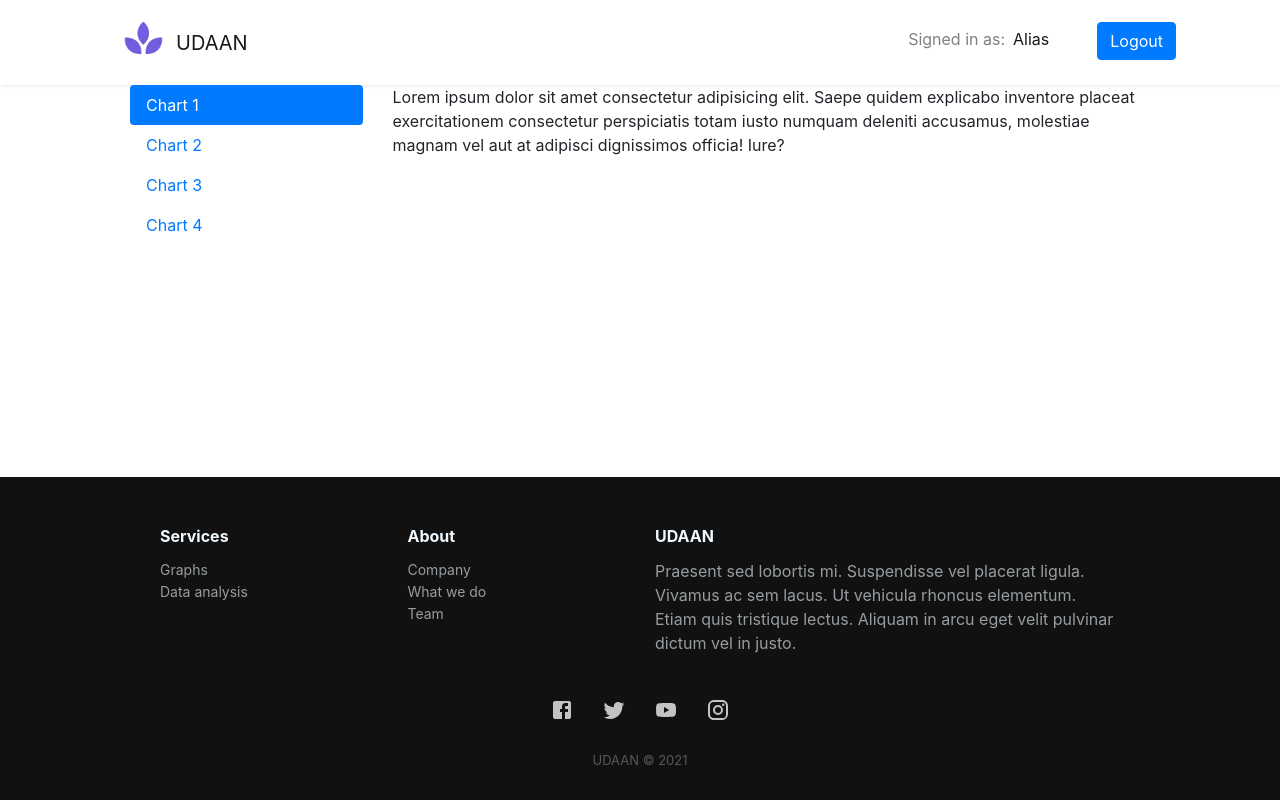
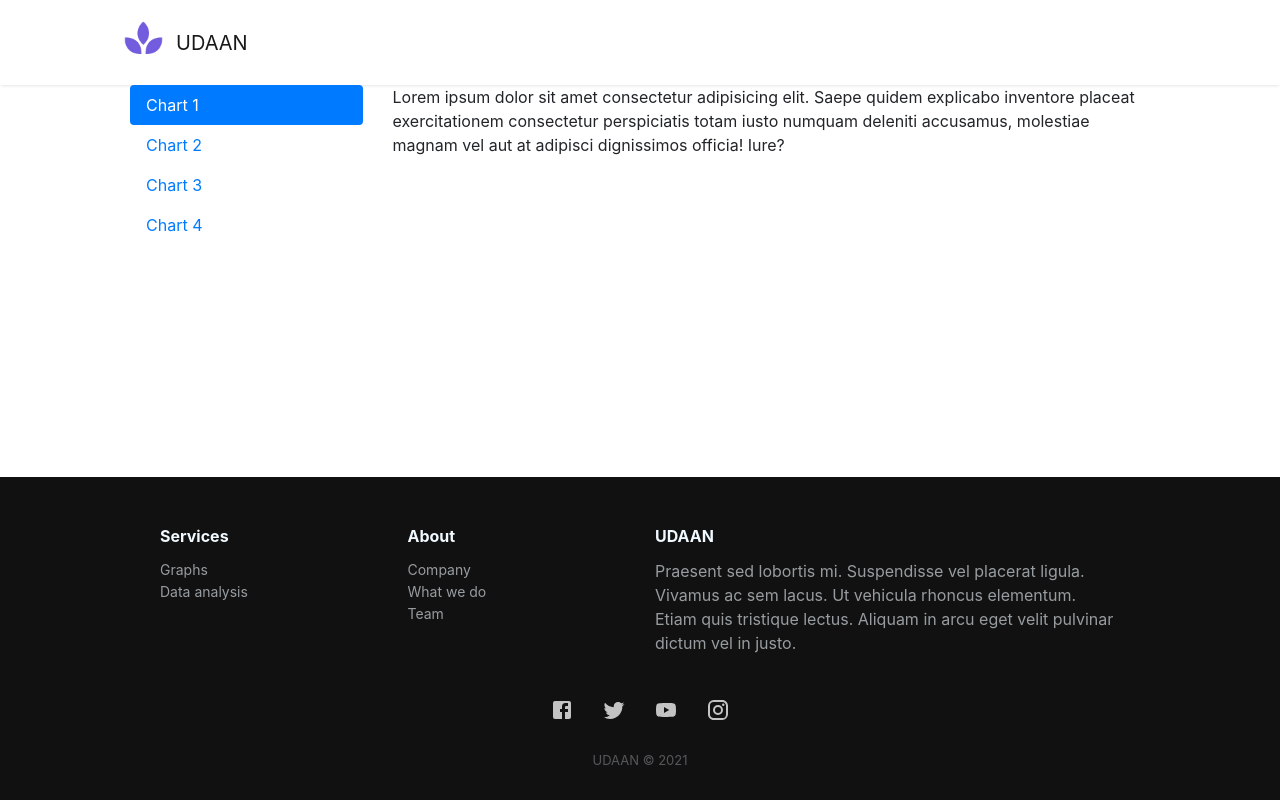
Before and after one commit to udaanorg/web2.0, a React (Create React App) app: page /graphs in a window 1280 px wide. Built offline with nearby package versions, Linux system fonts and the light colour scheme.

Commit message:
modified navbar as per graphs & addlogs pg

```diff
--- a/src/components/HomeNavbar.js
+++ b/src/components/HomeNavbar.js
@@ -2,7 +2,7 @@ import React from "react";
 import { Navbar } from "react-bootstrap";
 import "../styles/Navbar.css";
 
-const HomeNavbar = () => {
+const HomeNavbar = ({ page }) => {
   return (
     <div className="Nav">
       <Navbar className="home_nav">
@@ -15,8 +15,10 @@ const HomeNavbar = () => {
           />{" "}
           <span className="pb-3 title">UDAAN</span>
         </Navbar.Brand>
-        <Navbar.Collapse className="justify-content-end ">
-          <Navbar.Text className="home_nav_end">
+        <Navbar.Collapse className="justify-content-end">
+          <Navbar.Text
+            className={`${page === "graphs" ? "d-none" : "home_nav_end"}`}
+          >
             Signed in as:
             <a href="#" className="ml-2 mr-5">
               Alias
--- a/src/pages/GraphsPage.js
+++ b/src/pages/GraphsPage.js
@@ -7,7 +7,7 @@ import "../styles/GraphsPage.css";
 const GraphsPage = () => {
   return (
     <>
-      <HomeNavbar />
+      <HomeNavbar page="graphs" />
       <div className="charts_container">
         <Tab.Container id="left-tabs-example" defaultActiveKey="first">
           <Row>
--- a/src/pages/LandingPage.js
+++ b/src/pages/LandingPage.js
@@ -64,9 +64,11 @@ const LandingPage = () => {
               efficiently it was used and reduce wastage.
             </p>
             <br />
-            <button className="btn-explore">
-              View graphs for all kitchens
-            </button>
+            <Link to="/graphs">
+              <button className="btn-explore">
+                View graphs for all kitchens
+              </button>
+            </Link>
           </div>
         </section>
         <LandingProfiles />
```
